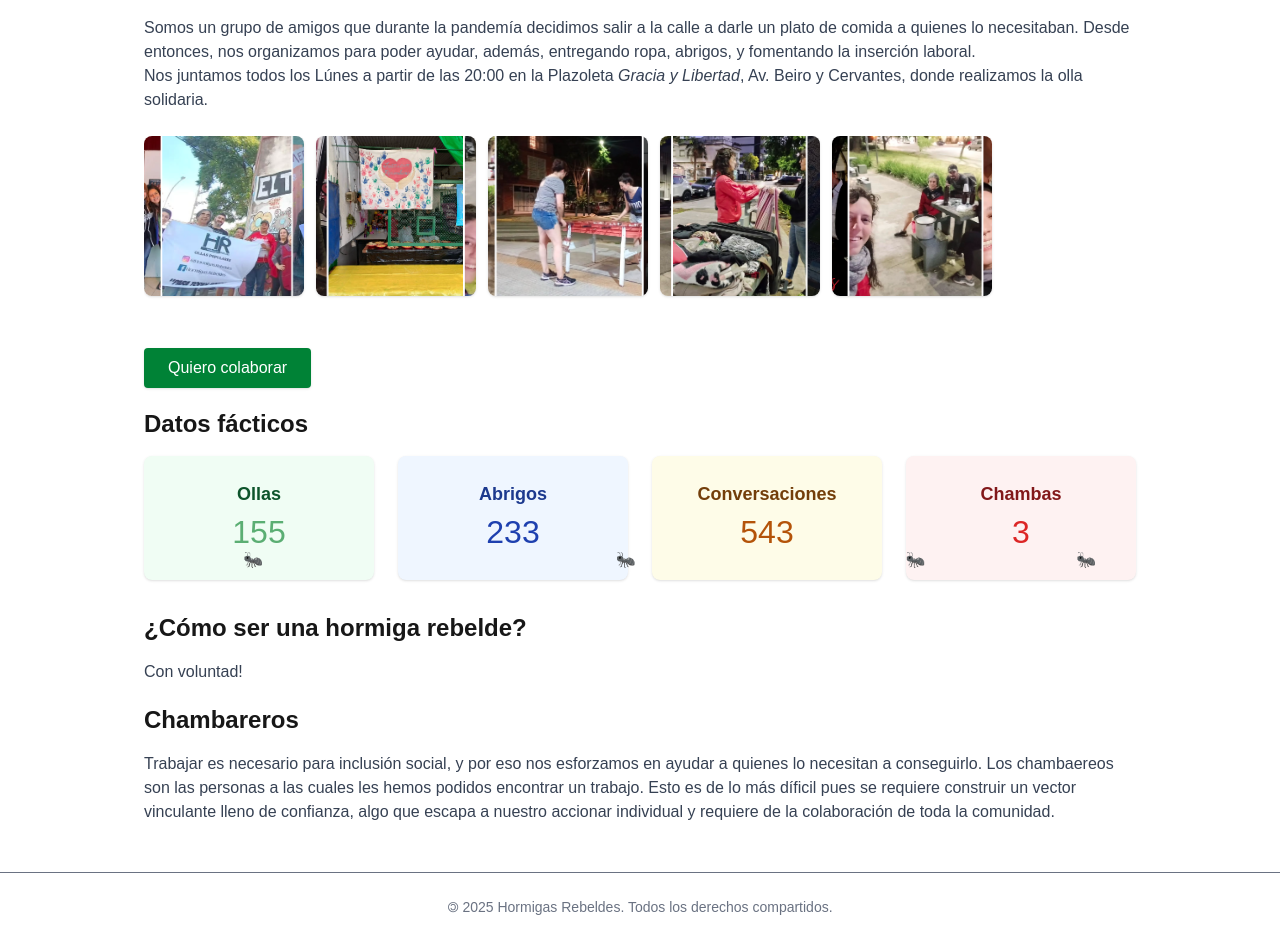
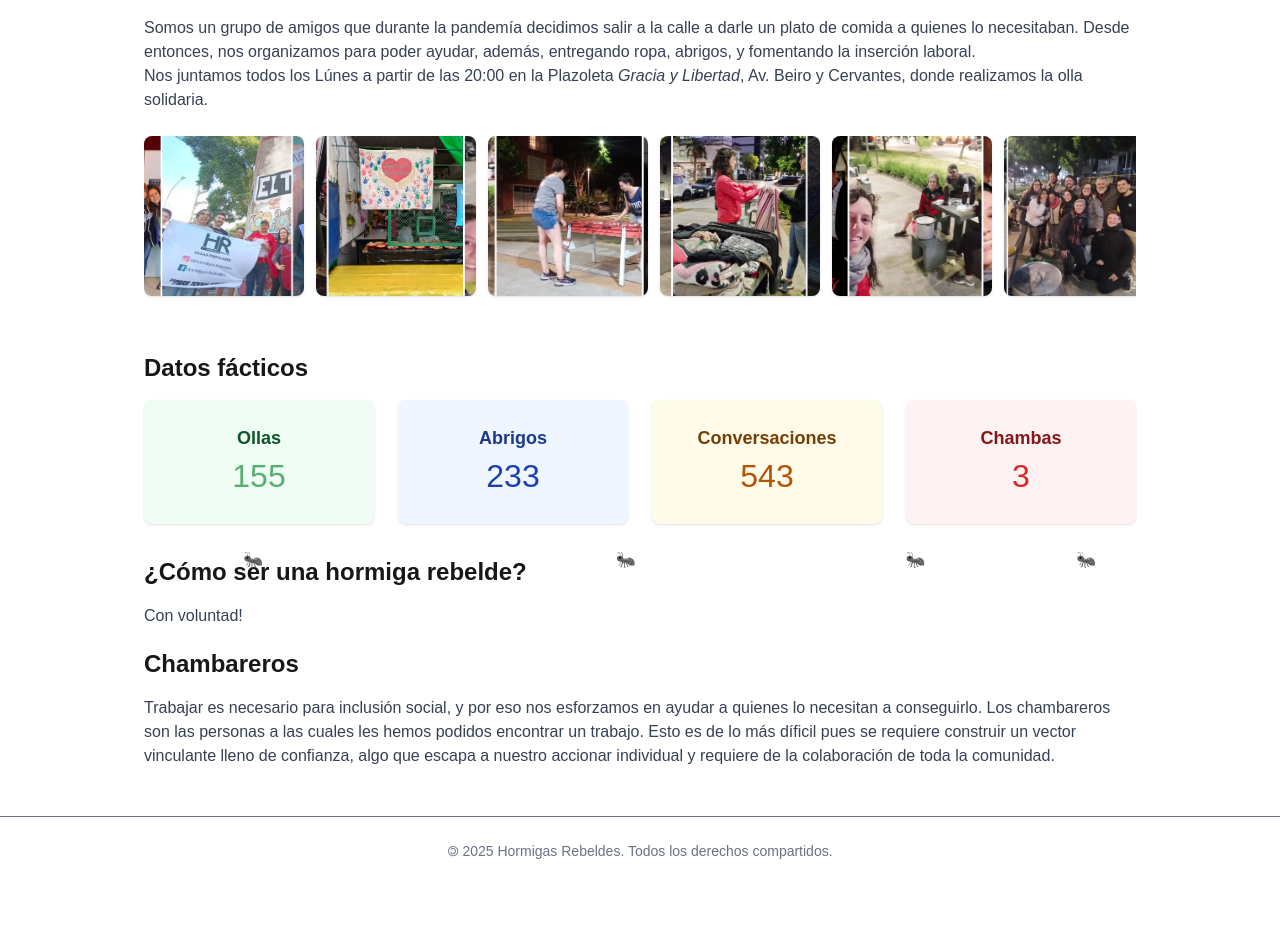
Before and after one commit to vituchon/hormigas-rebeldes-web-site, a Next.js app: page /quienes-somos in a window 1280 px wide. Shown: the part 220-1161 px from the top of the page. After the commit the page ends 1105 px from the top, so only its background shows below. Built offline with nearby package versions, Linux system fonts and the light colour scheme.

Commit message:
feat: add 1 more image

```diff
--- a/src/app/quienes-somos/page.tsx
+++ b/src/app/quienes-somos/page.tsx
@@ -9,6 +9,7 @@ const galleryImages = [
   "/images/3.png",
   "/images/4.png",
   "/images/5.png",
+  "/images/6_b.png",
 ]
 
 function countMondaysBetween(begins: Date, ends: Date) {
@@ -77,9 +78,6 @@ export default function QuienesSomosPage() {
       <div className="my-6">
         <PhotoGallery images={galleryImages} alt="Hormigas Rebeldes" />
       </div>
-      <a href="/como-ayudar" className="inline-block bg-green-700 text-white px-6 py-2 my-5 rounded shadow hover:bg-green-800 transition">
-        Quiero colaborar
-      </a>
       <br/>
       <h2 className="text-2xl font-semibold mb-4">Datos fácticos</h2>
       <div className="flex flex-col md:flex-row gap-6 justify-center mb-8">
@@ -107,7 +105,7 @@ export default function QuienesSomosPage() {
       <h2 className="text-2xl font-semibold mb-4 my-5">Chambareros</h2>
       <p className="text-gray-700">
         Trabajar es necesario para inclusión social, y por eso nos esforzamos en ayudar a quienes lo necesitan a conseguirlo.
-        Los chambaereos son las personas a las cuales les hemos podidos encontrar un trabajo. Esto es de lo más díficil pues se requiere construir un vector vinculante lleno de confianza, algo que escapa a nuestro accionar individual y requiere de la colaboración de toda la comunidad.
+        Los chambareros son las personas a las cuales les hemos podidos encontrar un trabajo. Esto es de lo más díficil pues se requiere construir un vector vinculante lleno de confianza, algo que escapa a nuestro accionar individual y requiere de la colaboración de toda la comunidad.
       </p>
     </div>
   );
```
Also changed, not shown: public/images/6_b.png (added).
